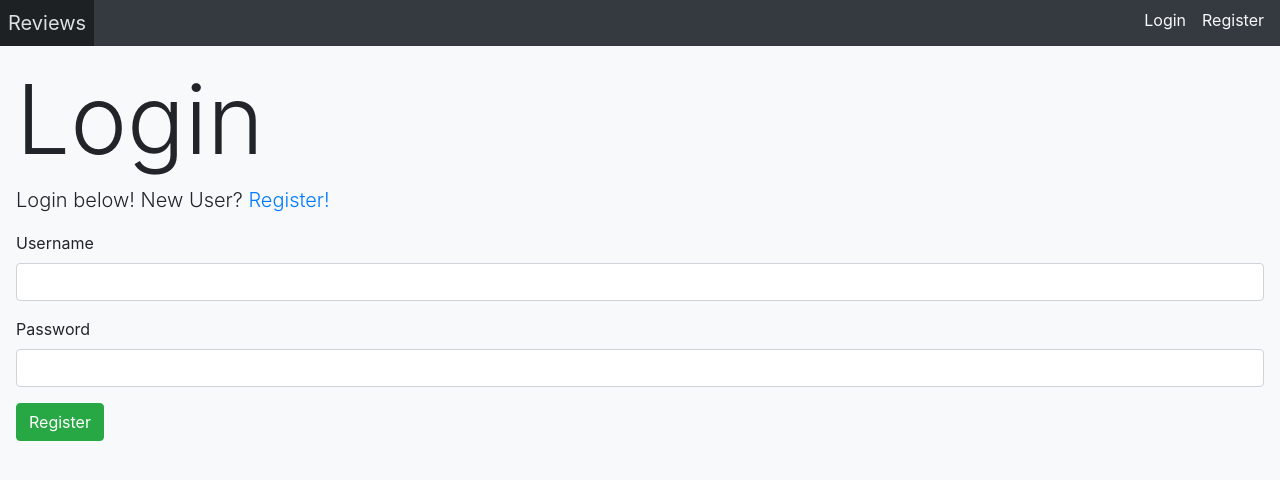
After one commit to Himanshukumar30/user_reviews, a Flask app: page /login in a window 1280 px wide. The commit adds this page. Shown: the top 480 px of the page. Run offline with Flask 3, Linux system fonts and the light colour scheme.

Commit message:
adding login route and bcrypt authentication

```diff
--- a/app.py
+++ b/app.py
@@ -1,7 +1,7 @@
-from flask import Flask, render_template , redirect, flash
+from flask import Flask, render_template, redirect, flash
 from flask_debugtoolbar import DebugToolbarExtension
 from models import db, connect_db, User
-from forms import RegisterForm
+from forms import RegisterForm, LoginForm
 
 app = Flask(__name__)
 app.app_context().push()
@@ -37,3 +37,20 @@ def register():
         return redirect('/secret')
 
     return render_template('register.html', form=form)
+
+
+@app.route('/login', methods = ['GET', 'POST'])
+def login():
+    form = LoginForm()
+
+    if form.validate_on_submit():
+        username = form.username.data
+        password = form.password.data
+        user = User.authenticate(username, password)
+        if user:
+            flash(f"Welcome back, {user.username}!", 'primary')
+            return redirect('/secret')
+        else:
+            form.username.errors = ['Invalid username/password.']
+
+    return render_template('login.html', form = form)
--- a/forms.py
+++ b/forms.py
@@ -1,11 +1,19 @@
 from flask_wtf import FlaskForm
 from wtforms import StringField, PasswordField, EmailField
+from wtforms.validators import InputRequired
 
 class RegisterForm(FlaskForm):
     '''User registration form'''
 
-    username = StringField('Username')
-    email = EmailField('Email')
-    first_name = StringField('First Name')
-    last_name = StringField('Last Name')
-    password = PasswordField('Password')
+    username = StringField('Username', validators=[InputRequired()])
+    email = EmailField('Email', validators=[InputRequired()])
+    first_name = StringField('First Name', validators=[InputRequired()])
+    last_name = StringField('Last Name', validators=[InputRequired()])
+    password = PasswordField('Password', validators=[InputRequired()])
+
+
+class LoginForm(FlaskForm):
+    '''Login Form'''
+
+    username = StringField('Username', validators=[InputRequired()])
+    password = PasswordField('Password', validators=[InputRequired()])
--- a/templates/base.html
+++ b/templates/base.html
@@ -24,10 +24,11 @@
         </li>
       </ul>
     </nav>
-    <div class="container" style="margin-top: 2em">
+    <div class="container">
       {% for category, msg in get_flashed_messages(with_categories=True) %}
       <div class="alert alert-{{category}}">{{ msg }}</div>
-      {% endfor %} {% block content %}{% endblock content %}
+      {% endfor %}
     </div>
+    {% block content %}{% endblock content %}
   </body>
 </html>
--- /dev/null
+++ b/templates/login.html
@@ -0,0 +1,19 @@
+{% extends 'base.html' %} {% block title %}User Reviews{% endblock title %}
+{%block content %}
+<div class=" p-3">
+  <h1 class="display-1">Login</h1>
+  <p class="lead">Login below! New User? <a href='/Register'>Register!</a></p>
+
+  <form method="POST">
+    {{form.hidden_tag()}} {% for field in form if field.widget.input_type !=
+    'hidden' %}
+    <p>{{field.label}} {{field(class_="form-control")}}</p>
+    {% for error in field.errors %}
+    <span class="form-text text-danger">{{ error }}</span>
+    {% endfor %}
+    </p>
+    {% endfor %}
+  <button class="btn btn-success" type="submit">Register</button>
+</form>
+</div>
+{% endblock content %}
```
Also changed, not shown: models.py (+14 -1 lines), static/reviews.png (added), 1 other file.
